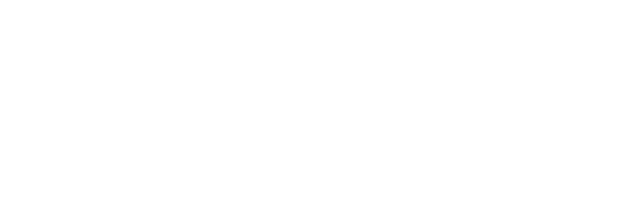
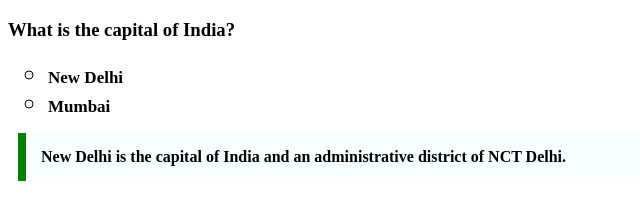
Before and after one commit to acciojob/trivia-rtsgithubaccount407, a website: page main.html in a window 1280 px wide. Shown: the whole page, without its empty margins (0-640 px from the left). Drawn offline with Linux system fonts and the light colour scheme.

Commit message:
created a submission

```diff
--- a/main.html
+++ b/main.html
@@ -8,6 +8,20 @@
 
 <body>
 	<!-- the entire body must be written by student -->
+	<div>
+		<div>
+			<h3>What is the capital of India?</h3>
+		</div>
+		<div>
+			<ul>
+				<li>New Delhi</li>
+				<li>Mumbai</li>
+			</ul>
+		</div>
+		<div>
+			<p>New Delhi is the capital of India and an administrative district of NCT Delhi.</p>
+		</div>
+	</div>
     <script type="text/javascript" src="./script.js">
 </script>
 
--- a/styles.css
+++ b/styles.css
@@ -1,2 +1,18 @@
 
 /* Your CSS Code here. */
+div p{
+	max-width: 600px;
+	margin: 10px;
+	padding: 15px;
+	border-left: 8px solid green;
+	background-color: #f8fffe;
+	font-weight: bold;
+}
+div ul li{
+	font-weight:600;
+	font-size:17px;
+	list-style-type:circle;
+}
+li::marker{
+	font-size:1.6em;
+}
```
